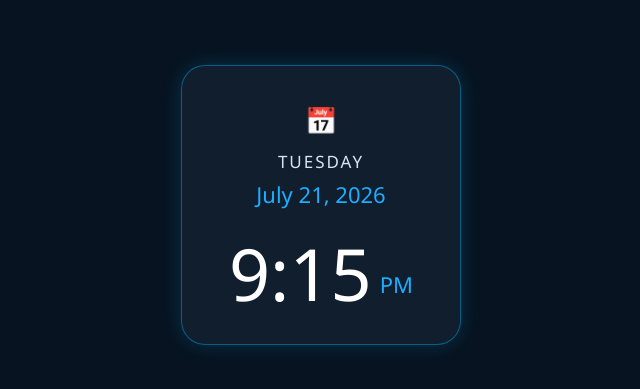
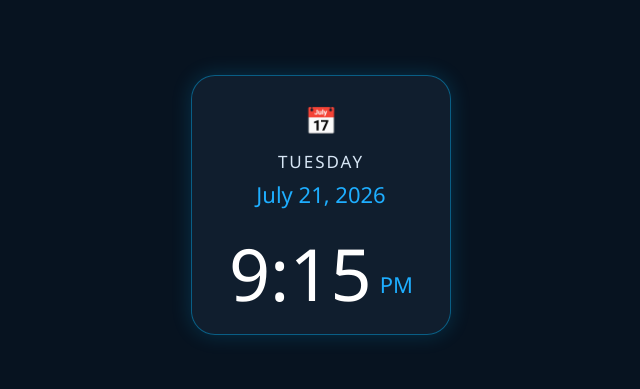
Before and after one commit to MetroLuxuryInc/LiveClock, a plain HTML site: page index.html in a window 1280 px wide. Shown: the part 195-584 px from the top of the page, without its empty margins (319-959 px from the left). Drawn offline with Linux system fonts and the light colour scheme.

Commit message:
Update index.html

```diff
--- a/index.html
+++ b/index.html
@@ -24,8 +24,8 @@ body{
 }
 
 .clock{
-    width:280px;
-    height:280px;
+    width:260px;
+    height:260px;
     background:rgba(18,32,48,.92);
     border:1px solid rgba(0,174,239,.45);
     border-radius:24px;
```
